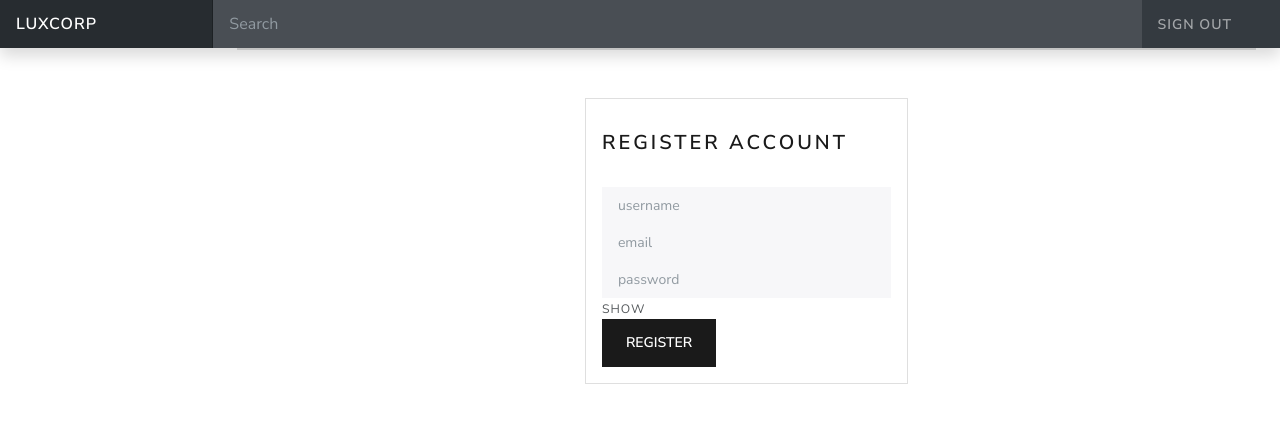
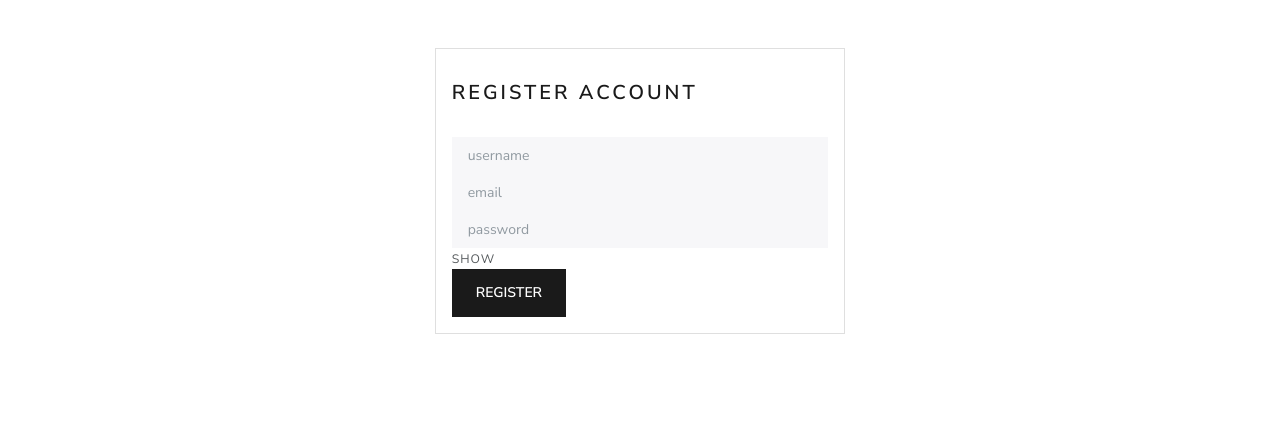
Before and after one commit to ChronoLux616/webApp, a Django app: page /authentication/register in a window 1280 px wide. Shown: the top 423 px of the page. Run offline with Django 3.2, Linux system fonts and the light colour scheme; some libraries are stand-ins or nearby versions.

Commit message:
base change

```diff
--- a/templates/base_auth.html
+++ b/templates/base_auth.html
@@ -15,37 +15,23 @@
 </head>
 <body>
 
-<header class="navbar navbar-dark sticky-top bg-dark flex-md-nowrap p-0 shadow">
-  <a class="navbar-brand col-md-3 col-lg-2 me-0 px-3" href="#">LuxCorp</a>
-  <button class="navbar-toggler position-absolute d-md-none collapsed" type="button" data-bs-toggle="collapse" data-bs-target="#sidebarMenu" aria-controls="sidebarMenu" aria-expanded="false" aria-label="Toggle navigation">
-    <span class="navbar-toggler-icon"></span>
-  </button>
-  <input class="form-control form-control-dark w-100" type="text" placeholder="Search" aria-label="Search">
-  <ul class="navbar-nav px-3">
-    <li class="nav-item text-nowrap">
-      <a class="nav-link" href="#">Sign out</a>
-    </li>
-  </ul>
-</header>
 
-<div class="container-fluid">
-  <div class="row">
-
-    <main class="col-md-9 ms-sm-auto col-lg-10 px-md-4">
-    <div class="card">
-
-    </div>
+  <main role="main">
     {% block content %}
 
 
     {% endblock %}
   </main>
-  </div>
-</div>
 
-      <script src="{% static 'js/bootstrap.bundle.min.js' %}" integrity="sha384-p34f1UUtsS3wqzfto5wAAmdvj+osOnFyQFpp4Ua3gs/ZVWx6oOypYoCJhGGScy+8" crossorigin="anonymous"></script>
-      <script src="https://cdn.jsdelivr.net/npm/feather-icons@4.28.0/dist/feather.min.js" integrity="sha384-uO3SXW5IuS1ZpFPKugNNWqTZRRglnUJK6UAZ/gxOX80nxEkN9NcGZTftn6RzhGWE" crossorigin="anonymous"></script>
-      <script src="https://cdn.jsdelivr.net/npm/chart.js@2.9.4/dist/Chart.min.js" integrity="sha384-zNy6FEbO50N+Cg5wap8IKA4M/ZnLJgzc6w2NqACZaK0u0FXfOWRRJOnQtpZun8ha" crossorigin="anonymous"></script>
+  <script src="{% static 'js/bootstrap.bundle.min.js' %}"
+    integrity="sha384-p34f1UUtsS3wqzfto5wAAmdvj+osOnFyQFpp4Ua3gs/ZVWx6oOypYoCJhGGScy+8"
+    crossorigin="anonymous"></script>
+  <script src="https://cdn.jsdelivr.net/npm/feather-icons@4.28.0/dist/feather.min.js"
+    integrity="sha384-uO3SXW5IuS1ZpFPKugNNWqTZRRglnUJK6UAZ/gxOX80nxEkN9NcGZTftn6RzhGWE"
+    crossorigin="anonymous"></script>
+  <script src="https://cdn.jsdelivr.net/npm/chart.js@2.9.4/dist/Chart.min.js"
+    integrity="sha384-zNy6FEbO50N+Cg5wap8IKA4M/ZnLJgzc6w2NqACZaK0u0FXfOWRRJOnQtpZun8ha"
+    crossorigin="anonymous"></script>
   <script src="{% static 'js/dashboard.js' %}"></script>
 </body>
 </html>
```
Lines whose indentation alone changed are shown as unchanged.
